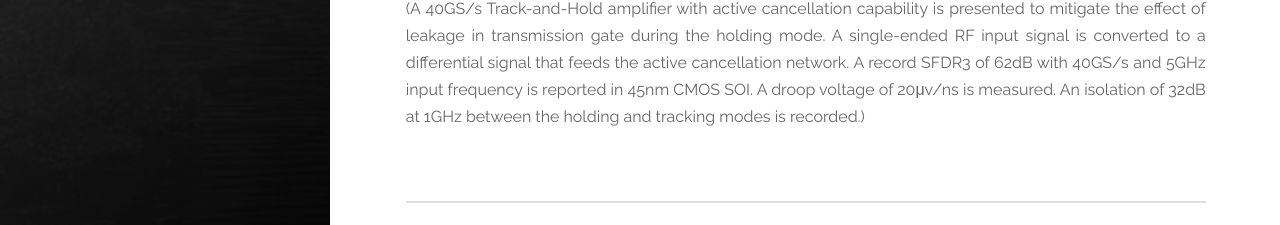
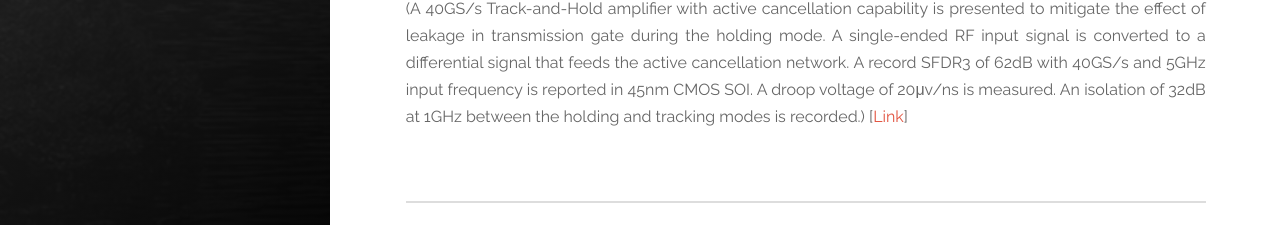
Before and after one commit to ahimanshu13/ahimanshu13.github.io, a Jekyll site: the page built from research/index.md, in a window 1280 px wide and 1296 px high. Shown: the part 1058-1283 px from the top of the window. Built offline with Jekyll 4.4.1, drawn with Linux system fonts in a browser that asks for light colours; nearby versions of some CDN libraries.

Commit message:
Update Research

```diff
--- a/research/index.md
+++ b/research/index.md
@@ -25,10 +25,11 @@
 Ultra-wideband Pulse-based Directional Modulation is used for used for secure communication and precission localization. The driving vision of this project is to develop the foundations for realizing hardware layer security in next-generation highly-directional high-data-rate wireless networks. We propose _spatial encoding_ as a technique that produces useful and decodable information only at a desired location in space. Thwarting this adversary will broadly enhance security features spanning from privacy to prevention of unauthorized access to physical resources.
 
 (A new techniques for ultra- wideband joint spatial coding is introduced in order to establish a secure line- of-sight (LOS) wireless communication link, performing precision localization of point objects, and generating high-resolution images from complex scenes. In the proposed technique, symbol generation and coding are jointly performed by multiple widely spaced transmitters. This method enables the transmission of directionally-modulated signals that can only be decoded at a desired angle, resulting in a secure communication link. It is also shown that joint spatial coding by multiple transmitters that are synchronized with each other enables the precise localization of multiple point objects and allows high-resolution 3-dimensional imaging of distributed objects. The technique is demonstrated experimentally in the frequency range 3–10GHz by generating and detecting ultra-wideband pulses.)
-[[Link](http://ieeexplore.ieee.org/xpl/articleDetails.jsp?arnumber=7411369&newsearch=true&queryText=H.%20Aggrawal)]
+[[Link](http://ieeexplore.ieee.org/xpl/articleDetails.jsp?arnumber=7411369&newsearch=true&queryText=H.%20Aggrawal)]<br>
 
 ### Hi-speed Analog to Digital Coverter
 
 A high-speed analog to digital (ADC) is developed in 45nm CMOS technology. The architecuture uses Active Cancellation to mitigate the parasitic leakages in a transmission gate and increase the isolation. This increased isolation increases the preformance of ADCs.
 
 (A 40GS/s Track-and-Hold amplifier with active cancellation capability is presented to mitigate the effect of leakage in transmission gate during the holding mode. A single-ended RF input signal is converted to a differential signal that feeds the active cancellation network. A record SFDR3 of 62dB with 40GS/s and 5GHz input frequency is reported in 45nm CMOS SOI. A droop voltage of 20μv/ns is measured. An isolation of 32dB at 1GHz between the holding and tracking modes is recorded.)
+[[Link](http://ieeexplore.ieee.org/xpl/articleDetails.jsp?arnumber=6848630&newsearch=true&queryText=H.%20Aggrawal)]<br>
```
